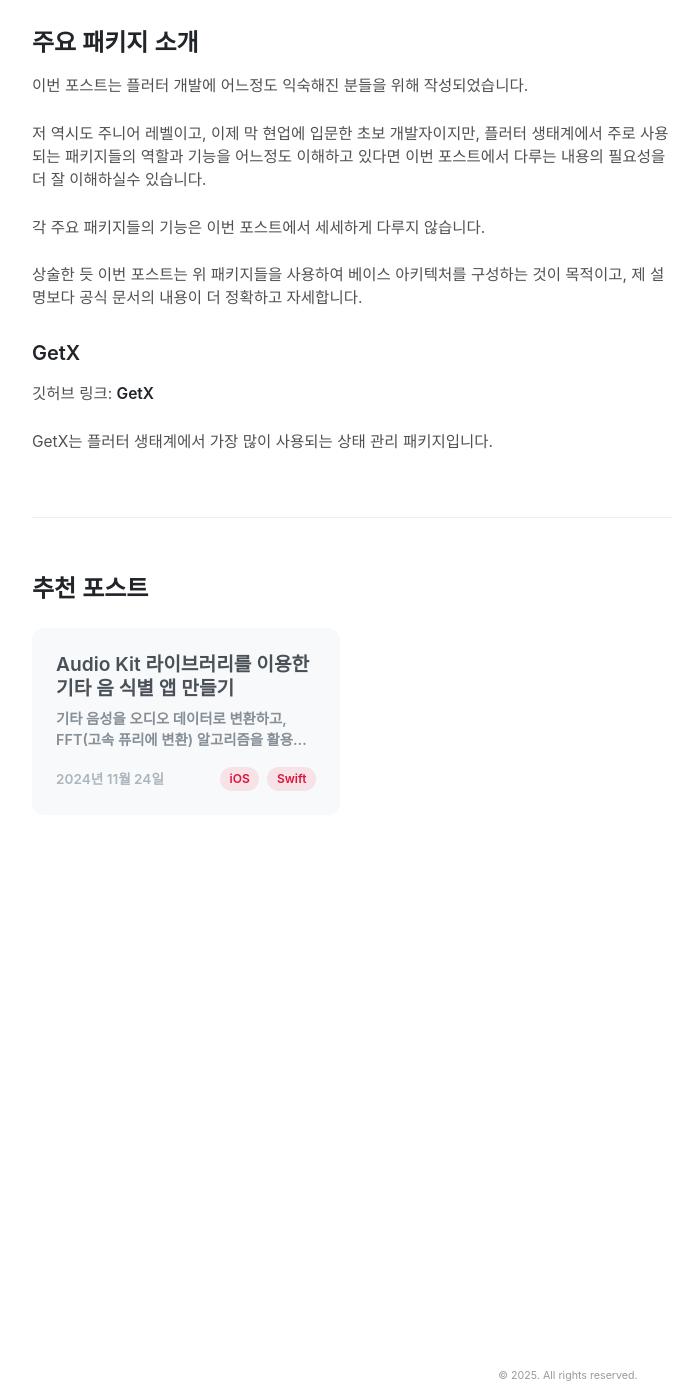
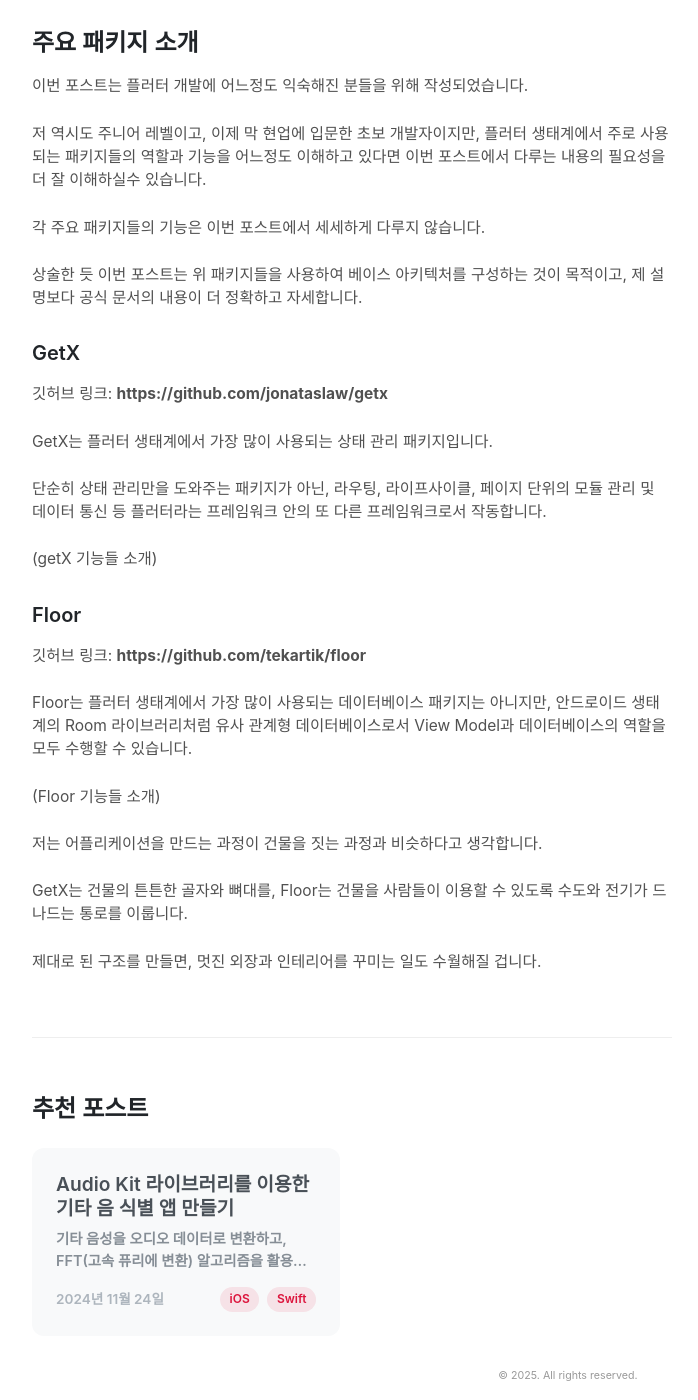
Before and after one commit to dc143cDev/dc143cDev.github.io, a Jekyll site: the page built from _posts/2024-12-07-base-architecture.md, in a window 1280 px wide and 1400 px high, scrolled down 888 px. Shown: the whole window, without its empty margins (288-986 px from the left). Built offline with Jekyll 4.4.1, drawn with Linux system fonts in a browser that asks for light colours; some web fonts are replaced; before the commit the page ends 1767 px from its top, so only the background shows below that.

Commit message:
Update 2024-12-07-base-architecture.md

```diff
--- a/_posts/2024-12-07-base-architecture.md
+++ b/_posts/2024-12-07-base-architecture.md
@@ -35,6 +35,27 @@
 
 ### GetX
 
-깃허브 링크: [GetX](https://github.com/jonataslaw/getx)
+깃허브 링크:
+**https://github.com/jonataslaw/getx**
 
 GetX는 플러터 생태계에서 가장 많이 사용되는 상태 관리 패키지입니다.
+
+단순히 상태 관리만을 도와주는 패키지가 아닌, 라우팅, 라이프사이클, 페이지 단위의 모듈 관리 및 데이터 통신 등 플러터라는 프레임워크 안의 또 다른 프레임워크로서 작동합니다.
+
+(getX 기능들 소개)
+
+### Floor
+깃허브 링크:
+**https://github.com/tekartik/floor**
+
+Floor는 플러터 생태계에서 가장 많이 사용되는 데이터베이스 패키지는 아니지만, 안드로이드 생태계의 Room 라이브러리처럼 유사 관계형 데이터베이스로서 View Model과 데이터베이스의 역할을 모두 수행할 수 있습니다.
+
+(Floor 기능들 소개)
+
+
+
+저는 어플리케이션을 만드는 과정이 건물을 짓는 과정과 비슷하다고 생각합니다.
+
+GetX는 건물의 튼튼한 골자와 뼈대를, Floor는 건물을 사람들이 이용할 수 있도록 수도와 전기가 드나드는 통로를 이룹니다.
+
+제대로 된 구조를 만들면, 멋진 외장과 인테리어를 꾸미는 일도 수월해질 겁니다.
```
